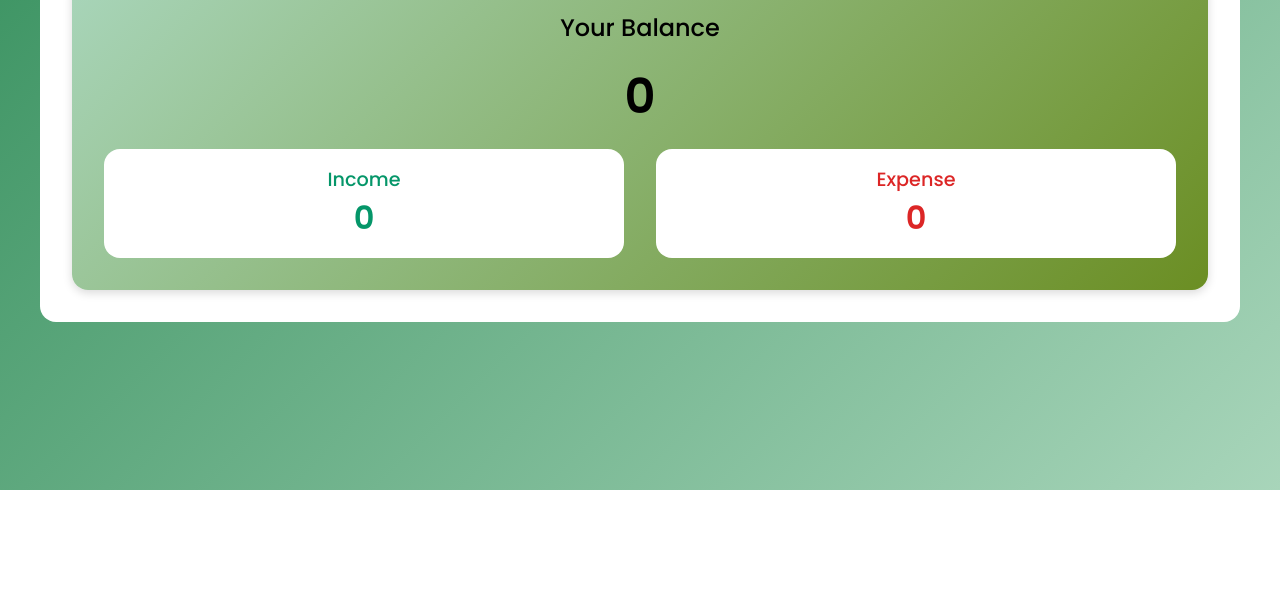
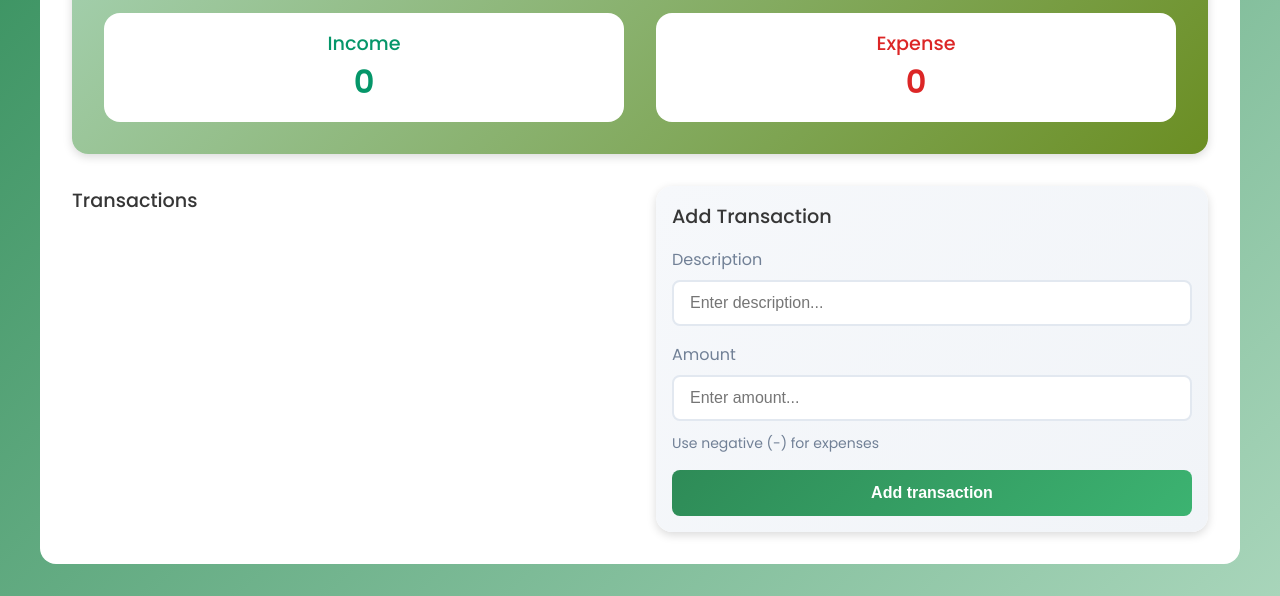
Before and after one commit to quangiscoding/Expense-Tracker, a plain HTML site: page index.html in a window 1280 px wide. Shown: the part 310-906 px from the top of the page. Before the commit the page ends 800 px from the top, so only its background shows below. Drawn offline with Linux system fonts and the light colour scheme.

Commit message:
Add section: Form

```diff
--- a/assets/style.css
+++ b/assets/style.css
@@ -28,6 +28,17 @@ body {
   margin-bottom: 35px;
 }
 
+/* Balance */
+
+.balance-container {
+  padding: 2rem;
+  margin-bottom: 32px;
+  text-align: center;
+  border-radius: 16px;
+  background: linear-gradient(135deg, #a8d5ba, #6b8e23);
+  box-shadow: 0 3px 10px rgba(0, 0, 0, 0.15);
+}
+
 .balance-title {
   margin-bottom: 16px;
   font-weight: 500;
@@ -37,14 +48,6 @@ body {
   margin-bottom: 16px;
   font-size: 3rem;
   font-weight: 600;
-}
-
-.balance-container {
-  padding: 2rem;
-  text-align: center;
-  border-radius: 16px;
-  background: linear-gradient(135deg, #a8d5ba, #6b8e23);
-  box-shadow: 0 3px 10px rgba(0, 0, 0, 0.15);
 }
 
 .balance-summary {
@@ -78,3 +81,93 @@ body {
   color: #dc2626;
   border-color: #dc2626;
 }
+
+/* Main Content */
+.main-content {
+  display: grid;
+  grid-template-columns: 1fr 1fr;
+  gap: 32px;
+}
+
+.main-content__title {
+  font-size: 1.2rem;
+  font-weight: 500;
+  color: #363636;
+  margin-bottom: 16px;
+}
+
+/* Form */
+.form-container {
+  padding: 1rem;
+  border-radius: 1rem;
+  background: linear-gradient(135deg, #f6f8fb, #f1f4f8);
+  box-shadow: 0 3px 10px rgba(0, 0, 0, 0.15);
+}
+
+.input-group {
+  display: flex;
+  flex-direction: column;
+  gap: 8px;
+  margin-bottom: 16px;
+}
+
+label {
+  font-family: inherit;
+  color: #718096;
+}
+
+input {
+  width: 100%;
+  padding: 12px 16px;
+  border: 2px solid #e2e8f0;
+  border-radius: 8px;
+  font-size: 1rem;
+  background-color: #fff;
+  transition: all 300ms ease;
+}
+
+input:focus {
+  outline: none;
+  border-color: #667eea;
+  box-shadow: 0 0 0 3px rgba(102, 126, 234, 0.1);
+}
+
+input:hover {
+  border-color: #cbd5e0;
+}
+
+small {
+  display: block;
+  color: #718096;
+  font-size: 0.875rem;
+  margin-top: 4px;
+}
+
+button[type="submit"] {
+  width: 100%;
+  /* color */
+  background: linear-gradient(135deg, #2e8b57 0%, #3cb371 100%);
+  color: #fff;
+  /* border */
+  border: none;
+  border-radius: 8px;
+  /* font */
+  font-size: 1rem;
+  font-weight: 600;
+  /* margin & padding */
+  padding: 14px;
+  margin-top: auto;
+  /* cursor */
+  cursor: pointer;
+  /* transition */
+  transition: all 300ms ease;
+}
+
+button[type="submit"]:hover {
+  transform: translateY(-2px);
+  box-shadow: 0 6px 16px rgba(102, 126, 234, 0.3);
+}
+
+button[type="submit"]:active {
+  transform: translateY(0);
+}
--- a/index.html
+++ b/index.html
@@ -19,6 +19,7 @@
   <body>
     <main class="container">
       <h1 class="main-title">Expense Tracker</h1>
+      <!-- Balance -->
       <section class="balance-container">
         <h2 class="balance-title">Your Balance</h2>
         <p id="balance-amount">0</p>
@@ -33,8 +34,41 @@
           </div>
         </div>
       </section>
-      <section class="transactions-container"></section>
-      <section class="form-container"></section>
+      <section class="main-content">
+        <!-- Transactions -->
+        <section class="transactions-container">
+          <h2 class="main-content__title transactions-title">Transactions</h2>
+          <ul class="transaction-list"></ul>
+        </section>
+        <!-- Add -->
+        <section class="form-container">
+          <h2 class="main-content__title form-title">Add Transaction</h2>
+          <form action="">
+            <div class="input-group">
+              <label for="transaction-desc">Description</label>
+              <input
+                type="text"
+                id="desc"
+                placeholder="Enter description..."
+                required
+              />
+            </div>
+            <div class="input-group">
+              <label for="transaction-amount">Amount</label>
+              <input
+                type="number"
+                id="amount"
+                placeholder="Enter amount..."
+                required
+              />
+              <small>Use negative (-) for expenses</small>
+            </div>
+            <button type="submit" id="transaction__add-btn">
+              Add transaction
+            </button>
+          </form>
+        </section>
+      </section>
     </main>
     <script src="./assets/main.js"></script>
   </body>
```
